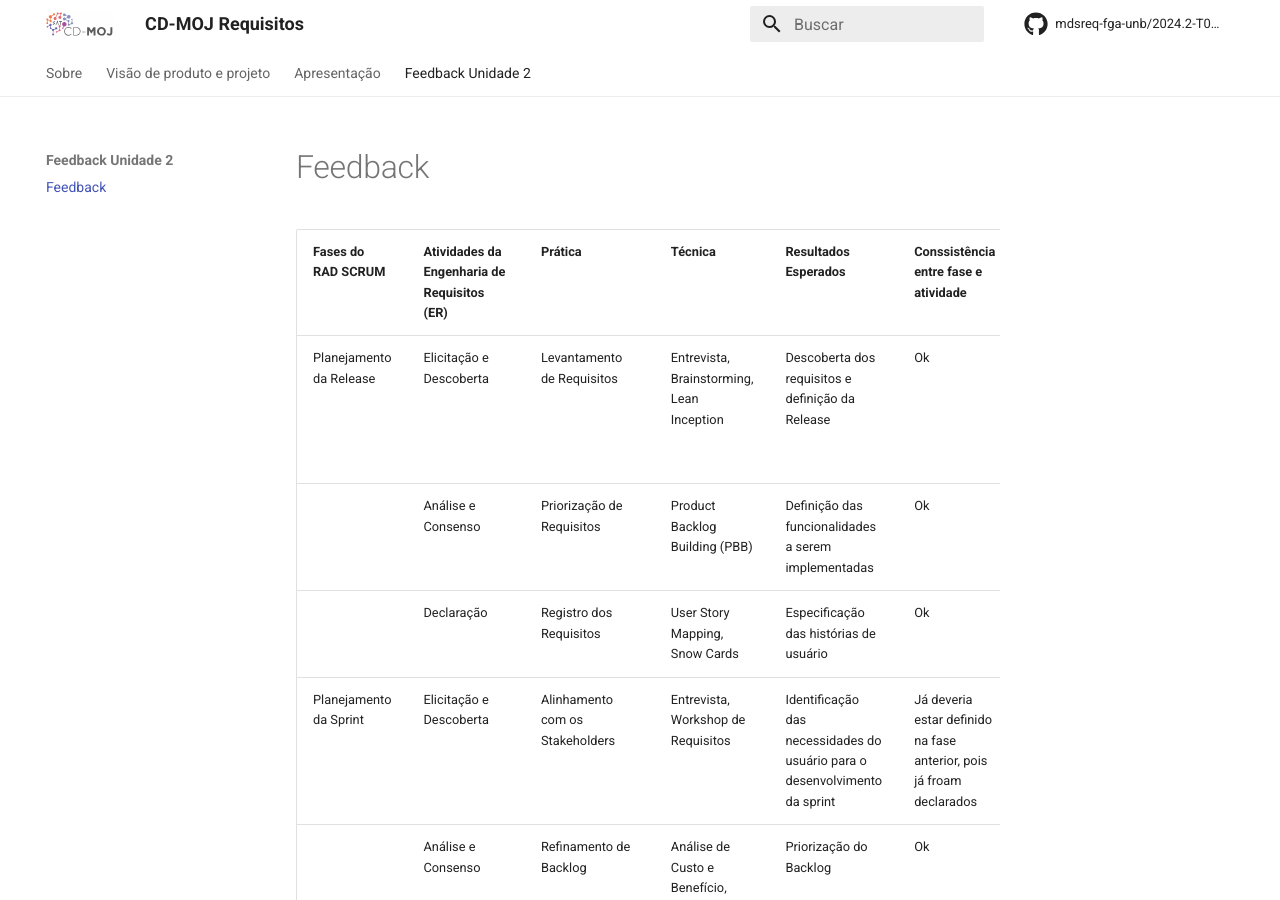
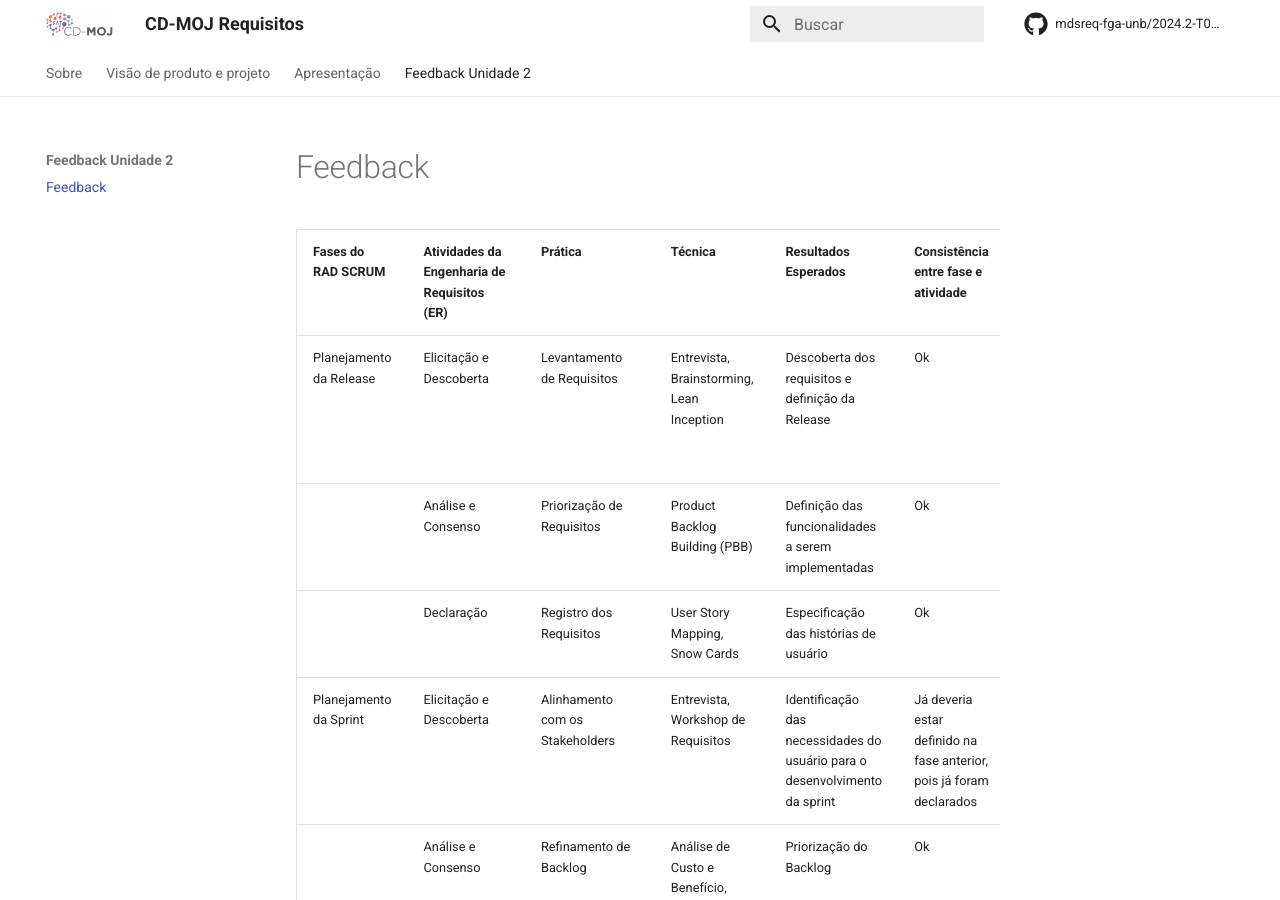
Before and after one commit to mdsreq-fga-unb/2024.2-T01-CD-MOJ, an MkDocs documentation site: the page built from docs/feedback/feedback.md, in a window 1280 px wide and 900 px high. Built offline with MkDocs 1.6.1 and Material for MkDocs 9.7.7, drawn with Linux system fonts in a browser that asks for light colours; comment, search, counter and statistics services are not loaded.

Commit message:
TypoError_Fix

```diff
--- a/docs/feedback/feedback.md
+++ b/docs/feedback/feedback.md
@@ -1,9 +1,9 @@
-| Fases do RAD SCRUM              | Atividades da Engenharia de Requisitos (ER) | Prática                            | Técnica                                             | Resultados Esperados                                                                          | Conssistência entre fase e atividade                                 | Conssistência entre Fase e prática          | Conssistência entre Fase e técnica                           | Conssistência entre Fase e resultado esperado                 |
+| Fases do RAD SCRUM              | Atividades da Engenharia de Requisitos (ER) | Prática                            | Técnica                                             | Resultados Esperados                                                                          | Consistência entre fase e atividade                                 | Consistência entre Fase e prática          | Consistência entre Fase e técnica                           | Conssistência entre Fase e resultado esperado                 |
 | ------------------------------- | ------------------------------------------- | ---------------------------------- | --------------------------------------------------- | --------------------------------------------------------------------------------------------- | -------------------------------------------------------------------- | ------------------------------------------- | ------------------------------------------------------------ | ------------------------------------------------------------- |
 | Planejamento da Release         | Elicitação e Descoberta                     | Levantamento de Requisitos         | Entrevista, Brainstorming, Lean Inception           | Descoberta dos requisitos e definição da Release                                              | Ok                                                                   | Ok                                          | Ok                                                           | Ok, mas deveria ter específicado que são os requisitos brutos |
 |                                 | Análise e Consenso                          | Priorização de Requisitos          | Product Backlog Building (PBB)                      | Definição das funcionalidades a serem implementadas                                           | Ok                                                                   | Ok                                          | Ok                                                           | Ok                                                            |
 |                                 | Declaração                                  | Registro dos Requisitos            | User Story Mapping, Snow Cards                      | Especificação das histórias de usuário                                                        | Ok                                                                   | Ok                                          | Ok                                                           | Ok                                                            |
-| Planejamento da Sprint          | Elicitação e Descoberta                     | Alinhamento com os Stakeholders    | Entrevista, Workshop de Requisitos                  | Identificação das necessidades do usuário para o desenvolvimento da sprint                    | Já deveria estar definido na fase anterior, pois já froam declarados | Ok                                          | Ok                                                           | Ok                                                            |
+| Planejamento da Sprint          | Elicitação e Descoberta                     | Alinhamento com os Stakeholders    | Entrevista, Workshop de Requisitos                  | Identificação das necessidades do usuário para o desenvolvimento da sprint                    | Já deveria estar definido na fase anterior, pois já foram declarados | Ok                                          | Ok                                                           | Ok                                                            |
 |                                 | Análise e Consenso                          | Refinamento de Backlog             | Análise de Custo e Benefício, Análise de Tarefas    | Priorização do Backlog                                                                        | Ok                                                                   | Ok                                          | Ok                                                           | Ok                                                            |
 | Execução da Sprint (RAD)        | Representação                               | Desenvolvimento das Interfaces     | Prototipagem                                        | Protótipos para Validação                                                                     | Ok                                                                   | Ok                                          | Ok                                                           | Ok                                                            |
 |                                 | Verificação e Validação                     | Revisão de Implementações          | DoD e DoR, Feedback, Checklist de Validação         | Requisitos validados e revisados de acordo com as tarefas designadas na etapa de planejamento | Ok                                                                   | Ok                                          | Ok                                                           | Ok                                                            |
```
